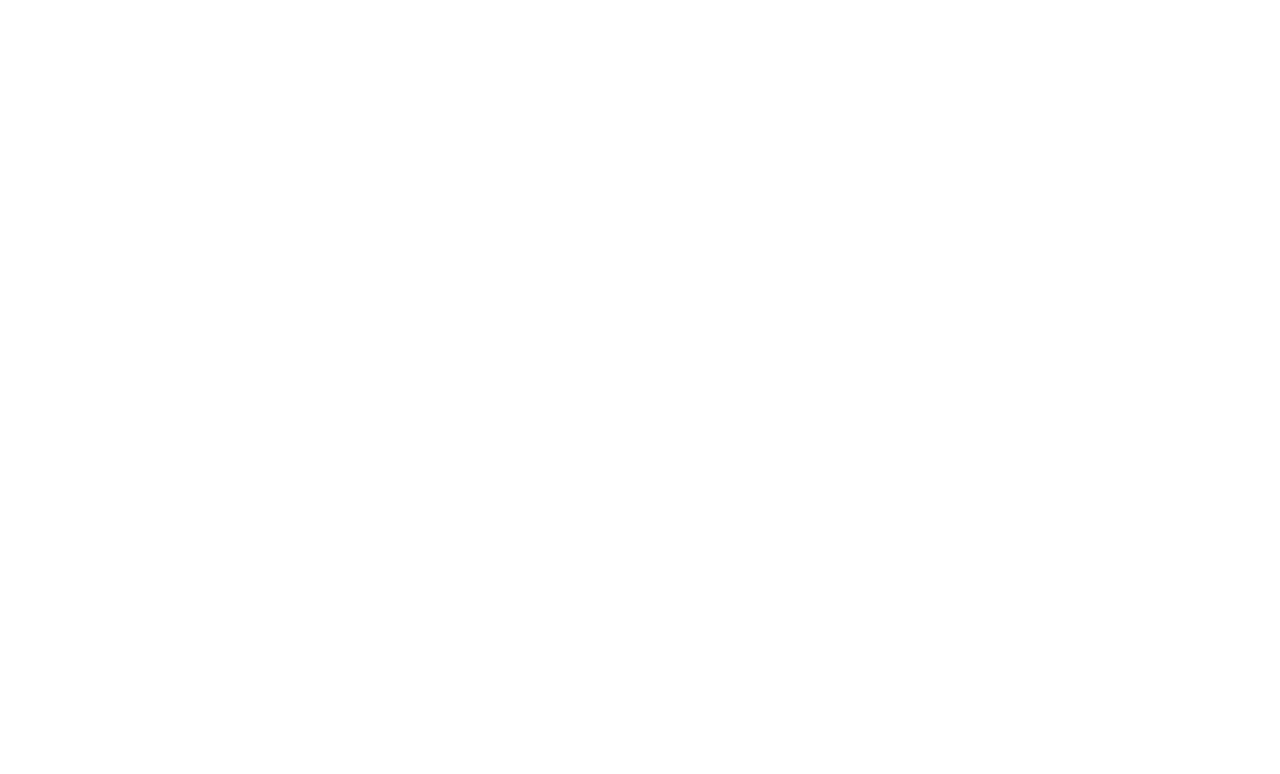
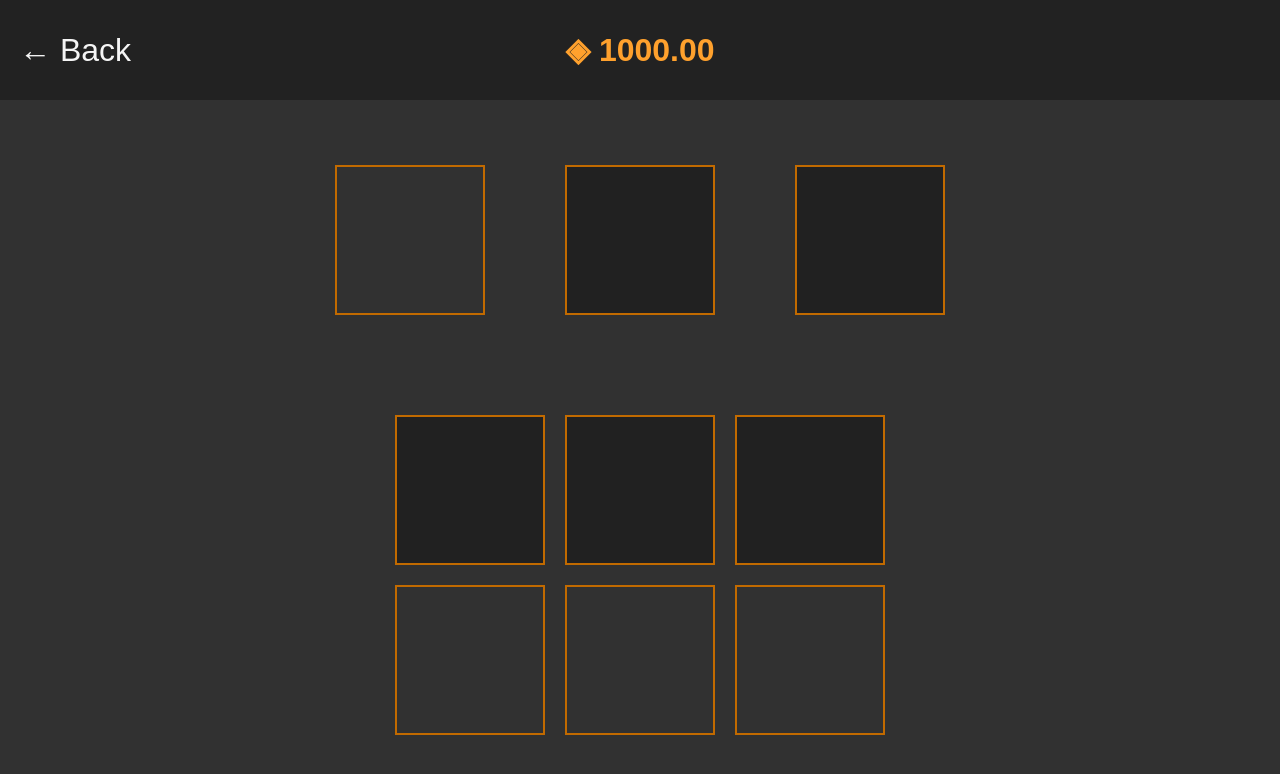
Before and after one commit to oreoverload2/oreoverload2.github.io, a plain HTML site: page game/buildings/map/planets/aethera/aethera.html in a window 1280 px wide. Drawn offline with Linux system fonts and the light colour scheme.

Commit message:
Added Aethera

```diff
--- a/game/buildings/map/planets/aethera/aethera.css
+++ b/game/buildings/map/planets/aethera/aethera.css
@@ -0,0 +1,86 @@
+/* style for the container */
+.container {
+    display: flex;
+    flex-direction: column;
+    align-items: center;
+    justify-content: flex-start;
+    margin-top: 50px;
+}
+
+/* style for the mines container */
+.container {
+    position: absolute;
+    top: 50%;
+    left: 50%;
+    transform: translate(-50%, -50%);
+}
+
+/* style for the mine button */
+.mines .building-b-m {
+    margin: 0 30px;
+    margin-bottom: 100px;
+}
+
+.mines {
+    display: grid;
+    grid-template-columns: repeat(3, 1fr);
+    gap: 20px;
+}
+
+.industry-container {
+    display: grid;
+    grid-template-columns: repeat(3, 1fr);
+    gap: 20px;
+
+}
+
+/* style for the button */
+.building-b, .building-b-m {
+    position: relative;
+    width: 150px;
+    height: 150px;
+    background-color: transparent;
+    border: solid 2px #C16A00;
+    color: white;
+    cursor: pointer;
+    overflow: hidden; /* add this line to hide the text */
+}
+
+/* style for the paragraph element */
+.building-p, .building-p-m {
+    display: flex;
+    align-items: center;
+    justify-content: center;
+    margin: 0;
+    padding: 0;
+    position: absolute;
+    top: 0;
+    left: 0;
+    width: 100%;
+    height: 100%;
+    background-color: #FFA12D;
+    color: white;
+    font-size: 24px;
+    text-align: center;
+    transition: transform 0.25s ease-in-out;
+    transform: translate(0, -100%);
+}
+
+/* style for the image */
+.container img {
+    position: absolute;
+    top: 0;
+    left: 50%;
+    transform: translateX(-50%);
+    height: 150px;
+}
+
+/* when the button is hovered, slide the paragraph element down */
+.building-b:hover .building-p {
+    transform: translate(0, 0);
+}
+
+/* when the button is hovered, slide the paragraph element down */
+.building-b-m:hover .building-p-m {
+    transform: translate(0, 0);
+}
--- a/game/buildings/map/planets/aethera/aethera.html
+++ b/game/buildings/map/planets/aethera/aethera.html
@@ -0,0 +1,47 @@
+<!DOCTYPE html>
+<html lang="en">
+<head>
+    <meta charset="UTF-8">
+    <title>Ore Overload 2</title>
+	<link rel="stylesheet" type="text/css" href="./aethera.css">
+
+	<link rel="stylesheet" type="text/css" href="../../../../global/css/global.css">
+	<link rel="stylesheet" type="text/css" href="../../../../global/css/infobar.css">
+</head>
+<body>
+	<div class="info">
+        <div id="info-div">
+            <div id="info-select">
+                <div id="info-button">
+                    <a id="info-back" draggable="false"><span>&larr; Back</span></a>
+                </div>
+            </div>
+            <h1 id="money">◈ 0</h1>
+        </div>
+    </div>
+    <div class="container">
+        <div class="mines">
+            <button class="building-b-m" data-building="mine1"><p class="building-p-m">Mine 1</p></button>
+            <button class="building-b-m" data-building="mine2"><p class="building-p-m">Mine 2</p></button>
+            <button class="building-b-m" data-building="mine3"><p class="building-p-m">Mine 3</p></button>
+        </div>
+        <div class="industry">
+            <div class="industry-container">
+                <button class="building-b" data-building="factory"><p class="building-p">Factory</p></button>
+                <button class="building-b" data-building="refinery"><p class="building-p">Refinery</p></button>
+                <button class="building-b" data-building="stockmarket"><p class="building-p">Stockmarket</p></button>
+                <button class="building-b" data-building="warehouse"><p class="building-p">Warehouse</p></button>
+                <button class="building-b" data-building="shop"><p class="building-p">Shop</p></button>
+                <button class="building-b" data-building="labratory"><p class="building-p">Labratory</p></button>
+            </div>
+        </div>
+    </div>
+</body>
+<script type="module" src="./aethera.js"></script>
+
+<script type="module" src="../../../../global/js/back.js"></script>
+<script type="module" src="../../../../global/js/updateMoney.js"></script>
+<script type="module" src="../../../../global/js/storage.js"></script>
+<script type="module" src="../../../../global/js/checkstate.js"></script>
+<script type="module" src="../../../../data/worldstatedata.js"></script>
+</html>
--- a/game/buildings/map/planets/aethera/aethera.js
+++ b/game/buildings/map/planets/aethera/aethera.js
@@ -0,0 +1,44 @@
+import { returnDictData, player_key, state_key} from '../../../../global/js/storage.js';
+import { playerDict } from '../../../../data/playerdata.js';
+import { worldstateDict } from '../../../../data/worldstatedata.js';
+
+let localPlayerDict = returnDictData(player_key, playerDict);
+let localStateDict = returnDictData(state_key, worldstateDict);
+
+const buttons_buildings = document.querySelectorAll('.building-b');
+const buttons_mine = document.querySelectorAll('.building-b-m');
+
+// loop through each button
+buttons_mine.forEach(mine => {
+    let minenum = mine.getAttribute("data-building")
+    let mine1_state = localStateDict[localPlayerDict.planet][minenum];
+
+    console.log(mine1_state)
+
+    if (!mine1_state) {
+        if (!mine.disabled) {
+            mine.disabled = true;
+            mine.style.backgroundColor = '#212121';
+            mine.style.cursor = "default"
+            const p = mine.querySelector('p');
+            p.style.backgroundColor = '#6B3B00';
+        }
+    }
+});
+
+buttons_buildings.forEach(building => {
+    let buildingname = building.getAttribute("data-building")
+    let building_state = localStateDict.global[buildingname];
+
+    console.log(building_state)
+
+    if (!building_state) {
+        if (!building.disabled) {
+            building.disabled = true;
+            building.style.backgroundColor = '#212121';
+            building.style.cursor = "default"
+            const p = building.querySelector('p');
+            p.style.backgroundColor = '#6B3B00';
+        }
+    }
+});
--- a/game/buildings/map/planets/novaria/novaria.css
+++ b/game/buildings/map/planets/novaria/novaria.css
@@ -8,24 +8,23 @@
 }
 
 /* style for the mines container */
-.mines {
-    display: flex;
-    justify-content: center;
-    align-items: center;
-    margin-bottom: 50px;
+.container {
+    position: absolute;
+    top: 50%;
+    left: 50%;
+    transform: translate(-50%, -50%);
 }
 
 /* style for the mine button */
 .mines .building-b-m {
     margin: 0 30px;
+    margin-bottom: 100px;
 }
 
-/* style for the industry container */
-.industry {
-    position: absolute;
-    top: 60%;
-    left: 50%;
-    transform: translate(-50%, -50%);
+.mines {
+    display: grid;
+    grid-template-columns: repeat(3, 1fr);
+    gap: 20px;
 }
 
 .industry-container {
--- /dev/null
+++ b/game/global/js/checkstate.js
@@ -0,0 +1,19 @@
+import { returnDictData, player_key, state_key} from '../../global/js/storage.js';
+import { playerDict } from '../../data/playerdata.js';
+import { worldstateDict } from '../../data/worldstatedata.js';
+
+let localPlayerDict = returnDictData(player_key, playerDict);
+let localStateDict = returnDictData(state_key, worldstateDict);
+
+let debug = true;
+
+window.addEventListener("load", () => {
+    console.log(localPlayerDict.planet)
+    console.log(localStateDict[localPlayerDict.planet].state)
+
+    let planet_state = localStateDict[localPlayerDict.planet].state;
+
+    if (!planet_state && !debug) {
+        window.history.back()
+    }
+})
```
Also changed, not shown: game/buildings/map/planets/novaria/novaria.html (+1 -0 lines), game/buildings/map/space/space.css (+12 -12 lines), game/buildings/map/space/space.js (+9 -9 lines).
